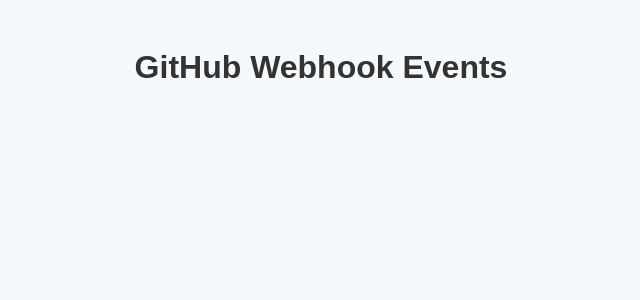
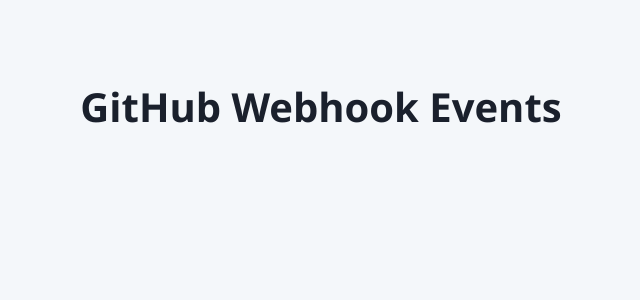
Before and after one commit to BLITzZ0/webhook-repo, a Flask app: page / in a window 1280 px wide. Shown: the top 300 px of the page, without its empty margins (319-959 px from the left). Run offline with Flask 3, Linux system fonts and the light colour scheme; data that the repository does not hold is empty; parts of the project's set-up code (start-up, migrations or seed data) failed here and were passed over.

Commit message:
Update index.html

```diff
--- a/templates/index.html
+++ b/templates/index.html
@@ -5,28 +5,62 @@
   <title>GitHub Webhook Events</title>
   <style>
     body {
-      font-family: Arial, sans-serif;
-      background-color: #f6f9fc;
-      padding: 20px;
-      color: #333;
+      font-family: 'Segoe UI', Tahoma, Geneva, Verdana, sans-serif;
+      background-color: #f4f7fa;
+      padding: 40px;
+      color: #2c3e50;
+      line-height: 1.6;
     }
 
     h1 {
       text-align: center;
-      margin-bottom: 30px;
+      margin-bottom: 40px;
+      font-size: 2.5rem;
+      color: #1a202c;
+    }
+
+    #events {
+      max-width: 900px;
+      margin: 0 auto;
     }
 
     .event {
       background: #ffffff;
-      border: 1px solid #ddd;
-      padding: 16px;
-      margin-bottom: 12px;
-      border-radius: 8px;
-      box-shadow: 0 1px 3px rgba(0, 0, 0, 0.1);
+      border-left: 5px solid #3498db;
+      padding: 20px 24px;
+      margin-bottom: 20px;
+      border-radius: 10px;
+      box-shadow: 0 4px 12px rgba(0, 0, 0, 0.06);
+      transition: transform 0.2s ease, box-shadow 0.2s ease;
+    }
+
+    .event:hover {
+      transform: translateY(-3px);
+      box-shadow: 0 6px 20px rgba(0, 0, 0, 0.12);
     }
 
     .event span {
       display: block;
+      margin: 6px 0;
+      font-size: 1rem;
+    }
+
+    .event span strong {
+      color: #34495e;
+    }
+
+    @media (max-width: 600px) {
+      body {
+        padding: 20px;
+      }
+
+      .event {
+        padding: 16px;
+      }
+
+      h1 {
+        font-size: 2rem;
+      }
     }
   </style>
 </head>
```
